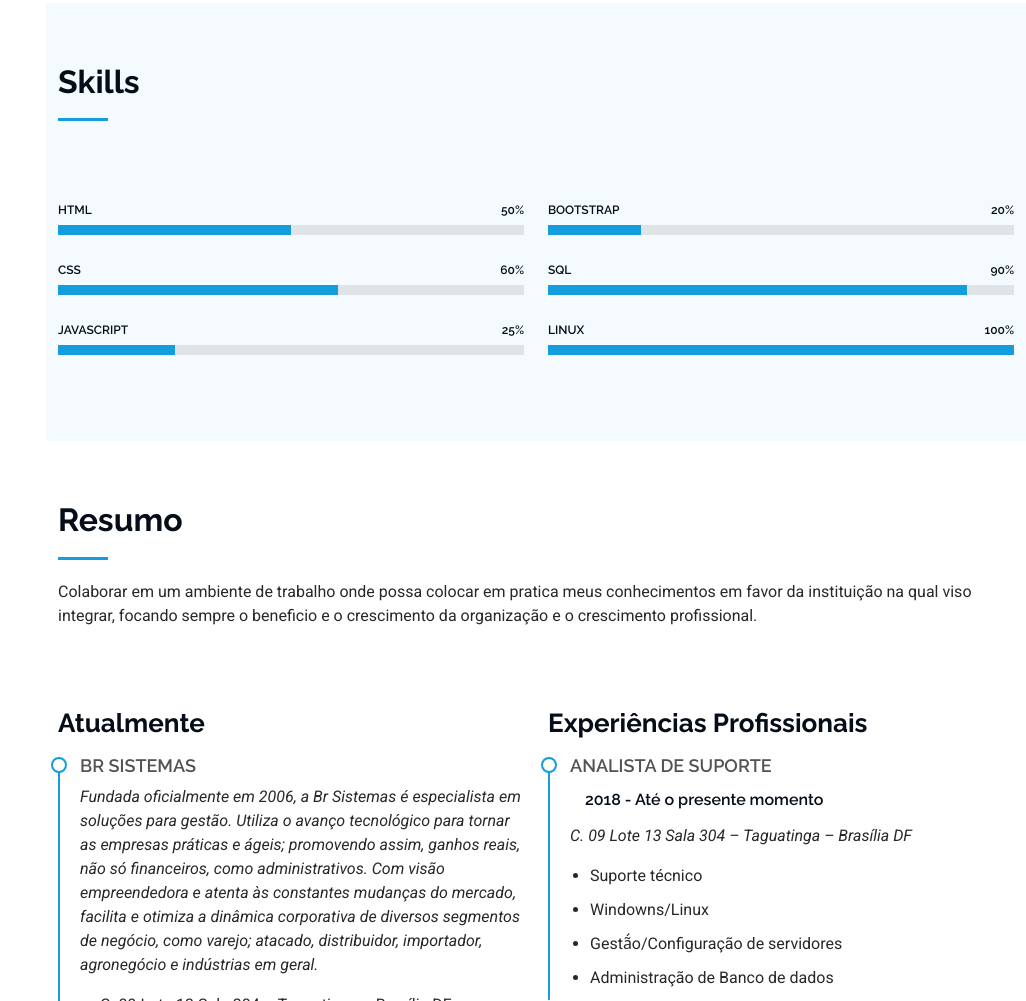
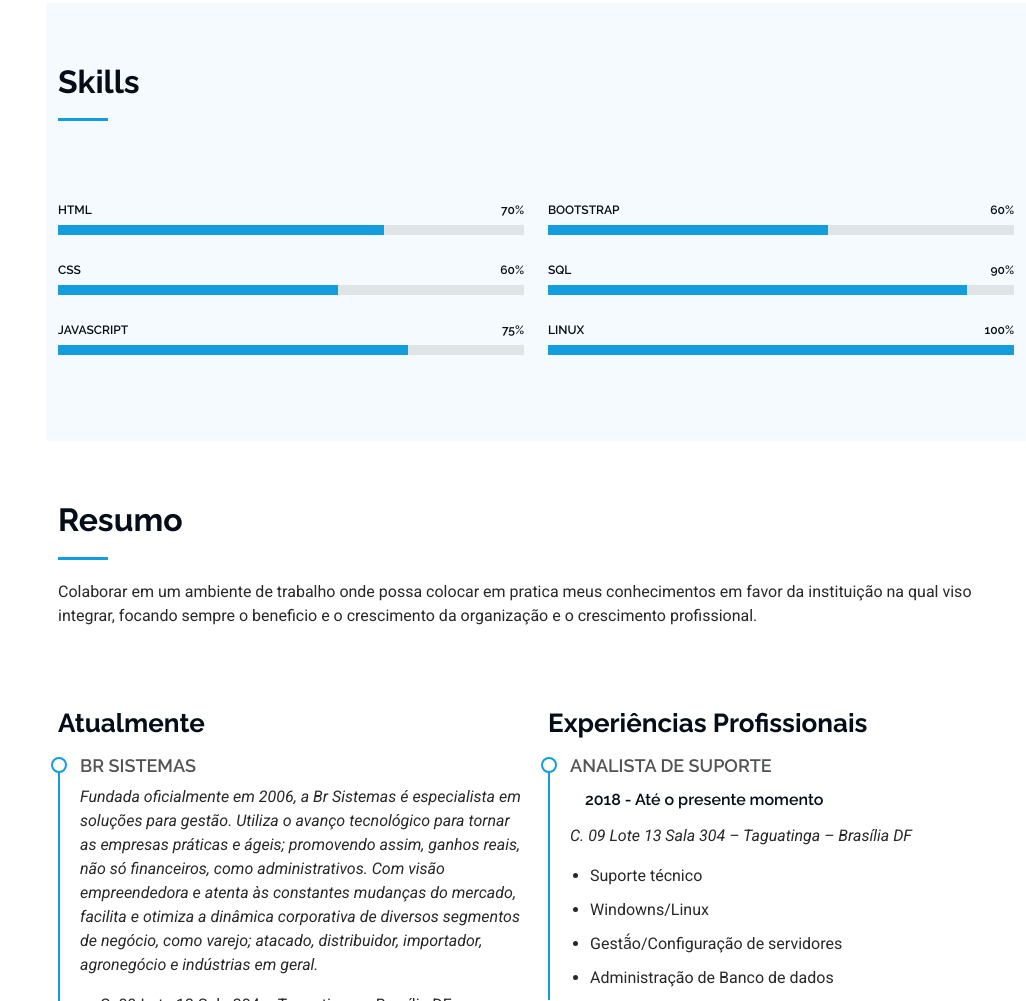
Before and after one commit to CaioRodrigoCEVDEV/portifolio, a plain HTML site: page index.html in a window 1280 px wide. Shown: the part 1358-2359 px from the top of the page, without its empty margins (254-1280 px from the left). Drawn offline with Linux system fonts and the light colour scheme.

Commit message:
Atualizado percentual das softskill

```diff
--- a/index.html
+++ b/index.html
@@ -131,9 +131,9 @@
 
           <div class="col-lg-6">
             <div class="progress">
-              <span class="skill"><span>HTML</span> <i class="val">50%</i></span>
+              <span class="skill"><span>HTML</span> <i class="val">70%</i></span>
               <div class="progress-bar-wrap">
-                <div class="progress-bar" role="progressbar" aria-valuenow="50" aria-valuemin="0" aria-valuemax="100"></div>
+                <div class="progress-bar" role="progressbar" aria-valuenow="70" aria-valuemin="0" aria-valuemax="100"></div>
               </div>
             </div>
 
@@ -145,9 +145,9 @@
             </div>
 
             <div class="progress">
-              <span class="skill"><span>JavaScript</span> <i class="val">25%</i></span>
+              <span class="skill"><span>JavaScript</span> <i class="val">75%</i></span>
               <div class="progress-bar-wrap">
-                <div class="progress-bar" role="progressbar" aria-valuenow="25" aria-valuemin="0" aria-valuemax="100"></div>
+                <div class="progress-bar" role="progressbar" aria-valuenow="75" aria-valuemin="0" aria-valuemax="100"></div>
               </div>
             </div>
 
@@ -156,9 +156,9 @@
           <div class="col-lg-6">
 
             <div class="progress">
-              <span class="skill"><span>Bootstrap</span> <i class="val">20%</i></span>
+              <span class="skill"><span>Bootstrap</span> <i class="val">60%</i></span>
               <div class="progress-bar-wrap">
-                <div class="progress-bar" role="progressbar" aria-valuenow="20" aria-valuemin="0" aria-valuemax="100"></div>
+                <div class="progress-bar" role="progressbar" aria-valuenow="60" aria-valuemin="0" aria-valuemax="100"></div>
               </div>
             </div>
 
```
